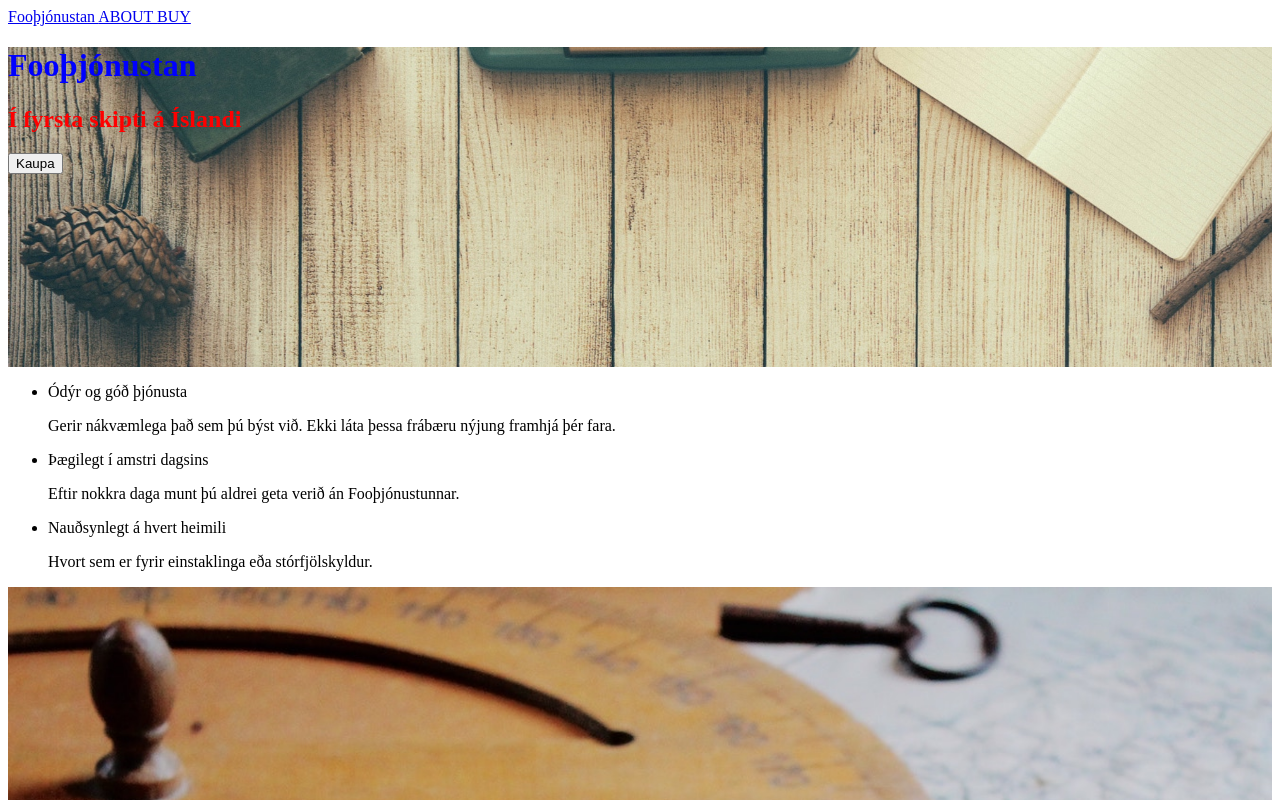
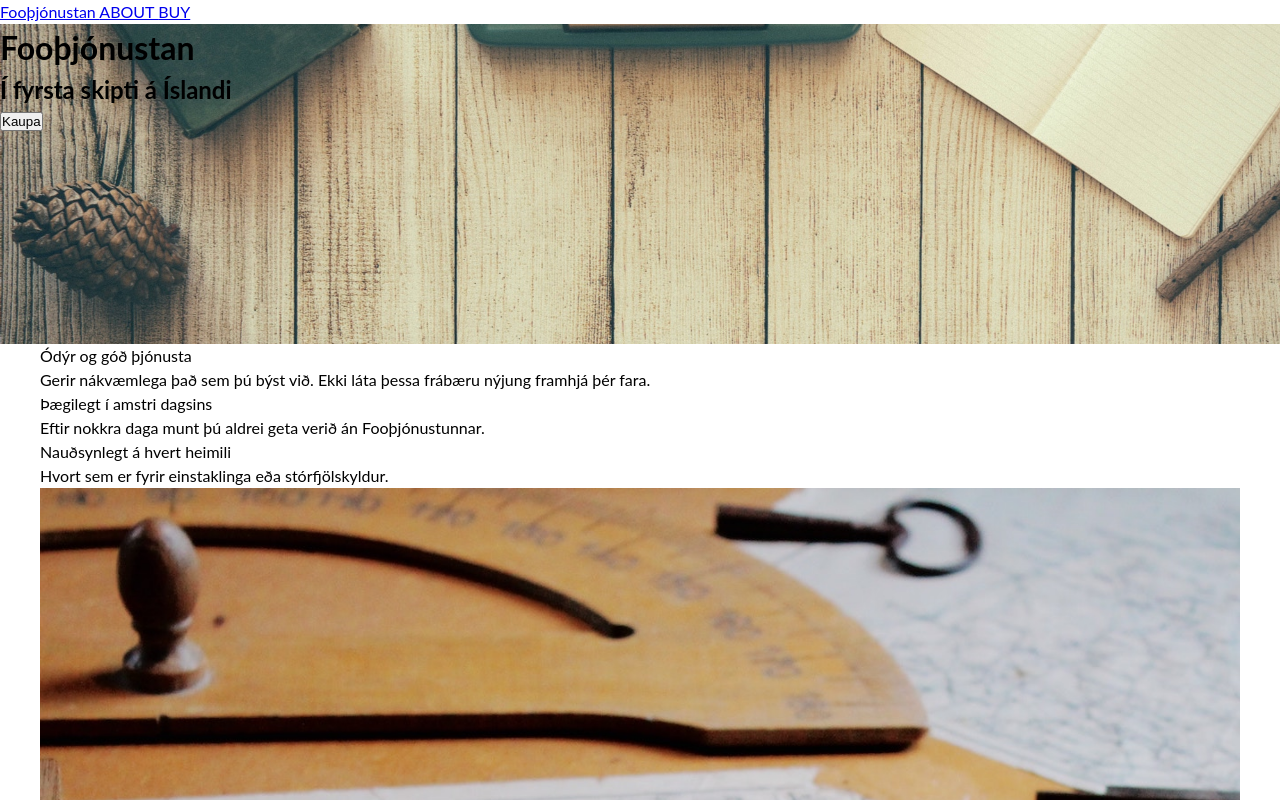
Before and after one commit to omarpall/Vefforitun, a website: page gogn/index.html in a window 1280 px wide. Shown: the top 800 px of the page. Drawn offline with nearby package versions, Linux system fonts and the light colour scheme; files that its build step writes are made by us from their sources.

Commit message:
copy-paste-aði alls konar úr verkefni 6 yfir í styles.scss

```diff
--- a/gogn/styles.scss
+++ b/gogn/styles.scss
@@ -1,9 +1,47 @@
-h1 {
-  color: blue;
-}
-h2 {
-  color:red;
+// breytur fyrir mikið notaðar stærðir
+$max-width: 1200px;
+$gutter: 20px;
+
+/* setjum box-sizing: border-box; á allt */
+html { /* stylelint-disable-line */
+  box-sizing: border-box;
 }
 
+*, *:before, *:after { /* stylelint-disable-line */
+  box-sizing: inherit;
+
+  /* fjarlægjum margin og padding */
+  padding: 0;
+  margin: 0;
+}
+
+html { /* stylelint-disable-line */
+  // til þess að texti liggi ekki upp við brún á viewport þegar
+  // við erum < 1200px breiðum skjá, setjum margin á báða kanta html
+  // ruglar líka ekki í grid overlay
+  margin-right: $gutter;
+  margin-left: $gutter;
+
+  font-family: Lato, helvetica, arial, sans-serif;
+  font-size: 16px;
+  line-height: 1.5;
+
+  @media (min-width: $max-width) {
+    margin: 0;
+  }
+}
+
+img { /* stylelint-disable-line */
+  max-width: 100%;
+}
+
+main { /* stylelint-disable-line */
+  max-width: $max-width;
+  margin: 0 auto;
+
+  // þar sem við erum að eiga við neikvæð margin á grid, setjum overflow-x
+  // hér sem hidden, þá fáum við ekki lárétta skrunstiku
+  overflow-x: hidden;
+}
 
 @import "scss/header.scss";
```
